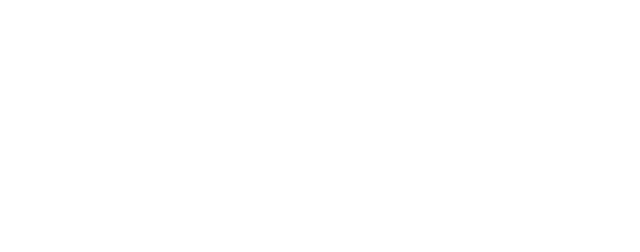
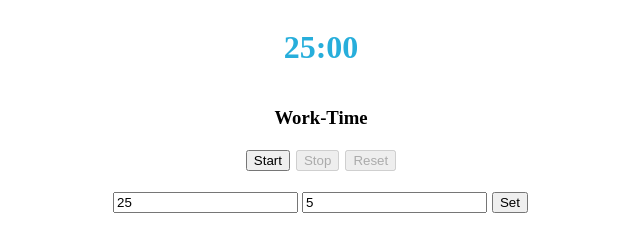
Before and after one commit to Logicalroots/React_project, a React app: page / in a window 1280 px wide. Shown: the whole page, without its empty margins (319-959 px from the left). Built offline with nearby package versions, Linux system fonts and the light colour scheme.

Commit message:
commited

```diff
--- a/src/components/App.js
+++ b/src/components/App.js
@@ -1,9 +1,111 @@
-import React, {Component, useState} from "react";
+import React, { Component, useEffect, useState } from "react";
 import '../styles/App.css';
 
 const App = () => {
+
+  const [inputworkTime,setInputWorkTime]=useState(25);
+  const[inputBreakTime,setInputBreakTime]=useState(5);
+  const [min, setMin] = useState(25);
+  const [sec, setSec] = useState(0);
+  const [message, setMessage] = useState("Work-Time");
+  const[disableSet,setDisableSet]=useState(false);
+  const[disableStart,setDisableStart]=useState(false);
+  const[disableStop,setDisableStop]=useState(true);
+  const[disableReset,setDisableReset]=useState(true);
+  const[disableInput,setDisableInput]=useState(false);
+  const[play,setPlay]=useState(false);
+
+
+  useEffect(()=>{
+    // if(min==inputworkTime)
+    if(play){
+      if(sec>=0){
+        let timer=setInterval(()=>{
+          setSec(sec-1);
+        },1000)
+        return ()=>clearInterval(timer);
+      }
+      if(sec<0){
+        setMin(min-1);
+        setSec(9);
+
+      }
+
+    }
+
+  },[sec,play,min]);
+
+  const showMin = min < 10 ? "0" + min : min;
+  const showSec = sec < 10 ? "0" + sec : sec;
+
+  function set(event) {
+    event.preventDefault();
+
+    setDisableReset(false);
+    setDisableStop(true);
+
+    if(inputworkTime==0 && inputBreakTime==0){
+      setInputWorkTime(25);
+      setInputBreakTime(5);
+      return;
+    }
+    setMin(inputworkTime);
+    setSec(0);
+
+  }
+
+
+
+  function validate(val){
+    if(val<0)
+    return'';
+    return(val);
+  }
+
+  function start(){
+    setDisableStop(false);
+    setDisableInput(true);
+    setDisableSet(true);
+    setDisableStart(true);
+    setDisableReset(false);
+    setPlay(true);
+  }
+  function stop(){
+    setDisableStop(true);
+    setDisableInput(false);
+    setDisableSet(false);
+    setDisableStart(false)
+
+    setPlay(false);
+  }
+  function reset(){
+    setDisableReset(true);
+    setDisableStop(true);
+    setMin(25);
+    setSec(0);
+    setInputWorkTime(25);
+    setInputBreakTime(5);
+  }
   return (
-    <div id="main"></div>
+    <div id="main">
+      <h1>{showMin}:{showSec}</h1>
+      <h3>{message}</h3>
+      <div className="controls">
+        <button data-testid='start-btn' disabled={disableStart} onClick={start}>Start</button>
+        <button data-testid='stop-btn' disabled={disableStop} onClick={stop} >Stop</button>
+        <button data-testid='reset-btn' disabled={disableReset} onClick={reset}>Reset</button>
+      </div>
+      <div className="form">
+        <form action="">
+          <input id="work-duration" type="number" data-testid='work-duration' value={inputworkTime} placeholder="work duration" onChange={(e)=>setInputWorkTime(validate(e.target.value))} disabled={disableInput}  />
+
+          <input type="number" data-testid='break-duration' value={inputBreakTime} placeholder="break duration" onChange={(e)=>setInputBreakTime(validate(e.target.value))} disabled={disableInput}/>
+          <button data-testid='set-btn' onClick={set} disabled={disableSet} >Set</button>
+        </form>
+      </div>
+    </div>
+
+
   )
 }
 
--- a/src/styles/App.css
+++ b/src/styles/App.css
@@ -1,12 +1,26 @@
+
+#main {
+    display: flex;
+    flex-direction: column;
+    justify-content: center;
+    align-items: center;
+}
+
 h1 {
     color: #27aedb;
     text-align: center;
-    }
+}
+.controls{
+    margin-bottom: 15px;
+}
 
-
-button{
-    color: #27aedb;
+button {
+    /* color: #27aedb; */
     text-align: center;
     justify-content: center;
     align-items: center;
+    margin: 3px;
 }
+input{
+    margin: 2px;
+}
```
Also changed, not shown: 1 other file.
